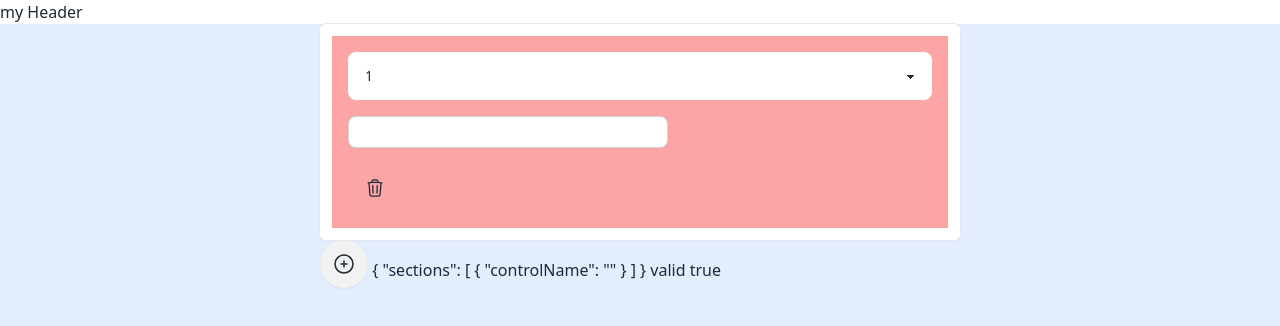
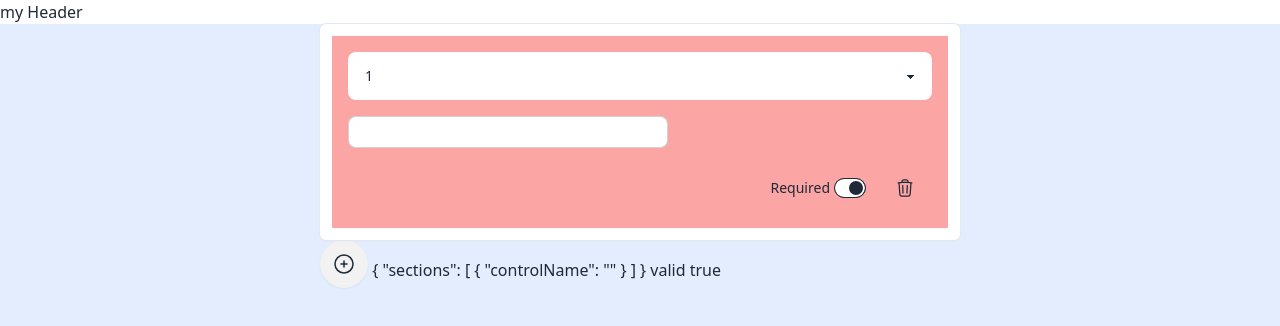
Before and after one commit to dgschel/EasySurvey, an Angular app: page /home in a window 1280 px wide. Both pictures are taken after a click on the button 344 px from the left and 48 px from the top of the page. Shown: the top 326 px of the page. Built offline with nearby package versions, Linux system fonts and the light colour scheme.

Commit message:
add basic toggler for required state

```diff
--- a/src/app/shared/feature/survey-section/survey-section.component.html
+++ b/src/app/shared/feature/survey-section/survey-section.component.html
@@ -5,7 +5,13 @@
       <option value="2">2</option>
     </select>
     <ng-container [ngComponentOutlet]="component" />
-    <div class="card-actions">
+    <div class="card-actions items-center justify-end">
+      <div class="form-control">
+        <label class="label cursor-pointer">
+          <span class="label-text mr-1">Required</span>
+          <input type="checkbox" class="toggle toggle-sm" checked="checked" />
+        </label>
+      </div>
       <button type="button" class="btn btn-ghost" (click)="remove.emit()"><svg xmlns="http://www.w3.org/2000/svg"
           fill="none" viewBox="0 0 24 24" stroke-width="1.5" stroke="currentColor" class="size-5">
           <path stroke-linecap="round" stroke-linejoin="round"
```
